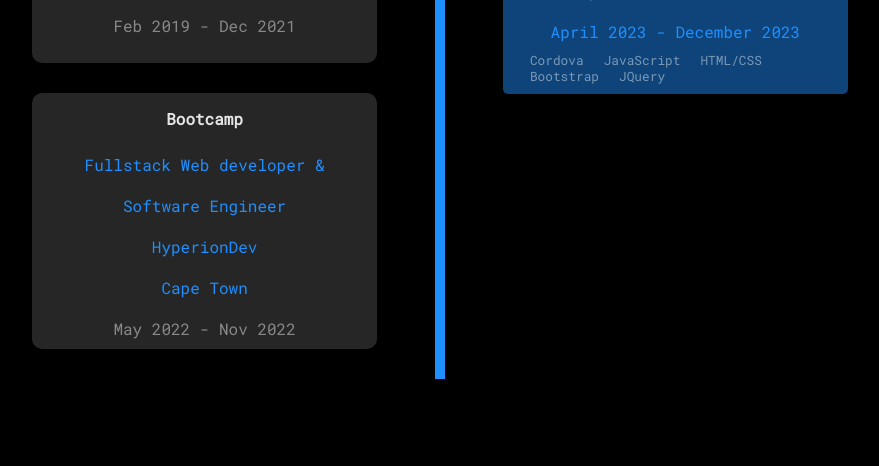
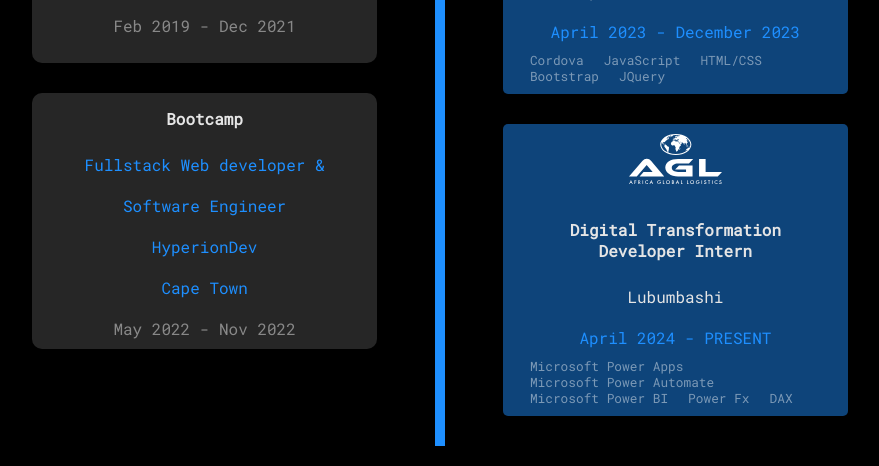
Before and after one commit to Yannick-M243/portofolio-frontend, a React (Create React App) app: page / in a window 1280 px wide. Shown: the part 2780-3246 px from the top of the page, without its empty margins (200-1079 px from the left). Built offline with nearby package versions, Linux system fonts and the light colour scheme; no server answers; the HTML template or start-up script is replaced by a standard one.

Commit message:
update: add AGL internship details in Education section

```diff
--- a/src/components/Education.js
+++ b/src/components/Education.js
@@ -2,6 +2,7 @@
 import ceLogo from '../images/ce-logo.png';
 import kdaLogo from '../images/kda-logo1.svg';
 import babuLogo from '../images/babu-text-logo.png'
+import aglLogo from '../images/agl_blanc.svg';
 
 function Education() {
     return (
@@ -96,6 +97,23 @@
                             </div>
                         </div>
                     </div>
+                    <div className='exp-container' data-aos="fade-left">
+                        <div className='img-container'>
+                            < img className='kda-logo logo' src={aglLogo} alt="babu logo" />
+                        </div>
+                        <div className='text-container'>
+                            <h4>Digital Transformation Developer Intern</h4>
+                            <p>Lubumbashi</p>
+                            <p className='date'>April 2024 - PRESENT</p>
+                            <div className='tools'>
+                                <span>Microsoft Power Apps</span>
+                                <span>Microsoft Power Automate</span>
+                                <span>Microsoft Power BI</span>
+                                <span>Power Fx</span>
+                                <span>DAX</span>
+                            </div>
+                        </div>
+                    </div>
                 </div>
             </div>
         </section>
--- a/src/components/Project.js
+++ b/src/components/Project.js
@@ -130,7 +130,7 @@
       <section id="project">
         <h2>Projects</h2>
         <div className='loader-container'>
-          <FadeLoader color="rgba(30, 143, 255, 0.478)" />
+          <FadeLoader color="rgba(30, 143, 255, 0.478)"/>
         </div>
       </section>
     )
```
Also changed, not shown: src/images/agl_blanc.svg (added), src/images/agl_bleu.svg (added).
